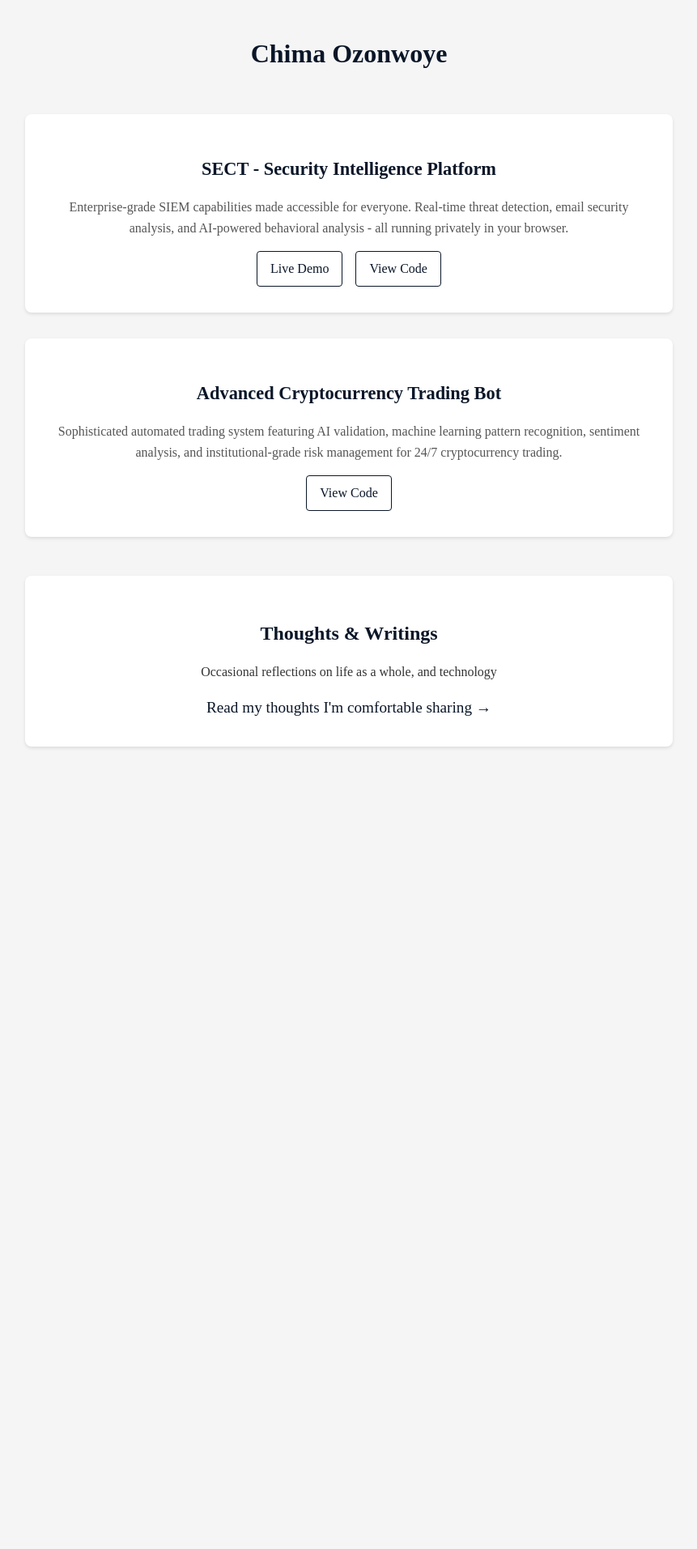
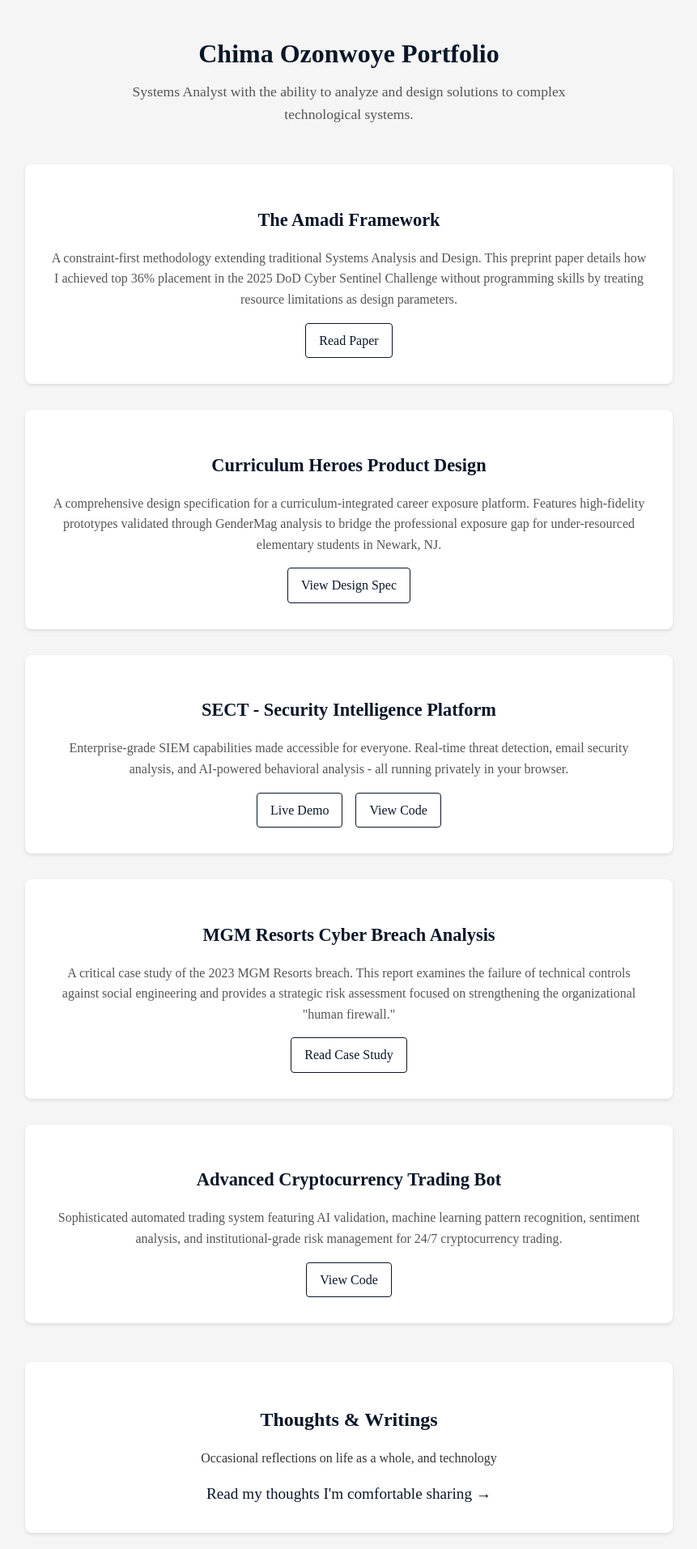
Before and after one commit to ChimaOzonwoye/portfolio, a Jekyll site: the page index.html, which Jekyll copies as it is, in a window 1280 px wide. Shown: the whole page at 81% size, without its empty margins (209-1070 px from the left). Built offline with Jekyll 4.4.1, drawn with Linux system fonts in a browser that asks for light colours; before the commit the page ends 942 px from its top, so only the background shows below that.

Commit message:
Portfolio layout and content
Updated portfolio header and added project descriptions.

```diff
--- a/index.html
+++ b/index.html
@@ -21,9 +21,16 @@
         }
 
         h1 {
-            margin-bottom: 0.5em;
+            margin-bottom: 0.2em;
             color: #0a1628;
             font-family: 'Times New Roman', Times, serif;
+        }
+
+        .intro {
+            color: #555;
+            font-size: 1.1em;
+            max-width: 600px;
+            margin: 0 auto;
         }
 
         .projects {
@@ -104,10 +111,33 @@
 </head>
 <body>
     <div class="header">
-        <h1>Chima Ozonwoye</h1>
+        <h1>Chima Ozonwoye Portfolio</h1>
+        <p class="intro">
+            Systems Analyst with the ability to analyze and design solutions to complex technological systems.
+        </p>
     </div>
 
     <div class="projects">
+        <div class="project-card">
+            <h2 class="project-title">The Amadi Framework</h2>
+            <p class="project-description">
+                A constraint-first methodology extending traditional Systems Analysis and Design. This preprint paper details how I achieved top 36% placement in the 2025 DoD Cyber Sentinel Challenge without programming skills by treating resource limitations as design parameters.
+            </p>
+            <div class="project-links">
+                <a href="Ozonwoye_Amadi_Framework_Preprint.pdf" class="project-link" target="_blank">Read Paper</a>
+            </div>
+        </div>
+
+        <div class="project-card">
+            <h2 class="project-title">Curriculum Heroes Product Design</h2>
+            <p class="project-description">
+                A comprehensive design specification for a curriculum-integrated career exposure platform. Features high-fidelity prototypes validated through GenderMag analysis to bridge the professional exposure gap for under-resourced elementary students in Newark, NJ.
+            </p>
+            <div class="project-links">
+                <a href="Ozonwoye_CurriculumHeroes_ProductDesignReport.pdf" class="project-link" target="_blank">View Design Spec</a>
+            </div>
+        </div>
+
         <div class="project-card">
             <h2 class="project-title">SECT - Security Intelligence Platform</h2>
             <p class="project-description">
@@ -117,6 +147,16 @@
             <div class="project-links">
                 <a href="SIEM/" class="project-link">Live Demo</a>
                 <a href="https://github.com/Chimazuruihenine/portfolio/tree/master/SIEM" class="project-link">View Code</a>
+            </div>
+        </div>
+
+        <div class="project-card">
+            <h2 class="project-title">MGM Resorts Cyber Breach Analysis</h2>
+            <p class="project-description">
+                A critical case study of the 2023 MGM Resorts breach. This report examines the failure of technical controls against social engineering and provides a strategic risk assessment focused on strengthening the organizational "human firewall."
+            </p>
+            <div class="project-links">
+                <a href="Ozonwoye_MGM_RiskAnalysis.pdf" class="project-link" target="_blank">Read Case Study</a>
             </div>
         </div>
 
```
